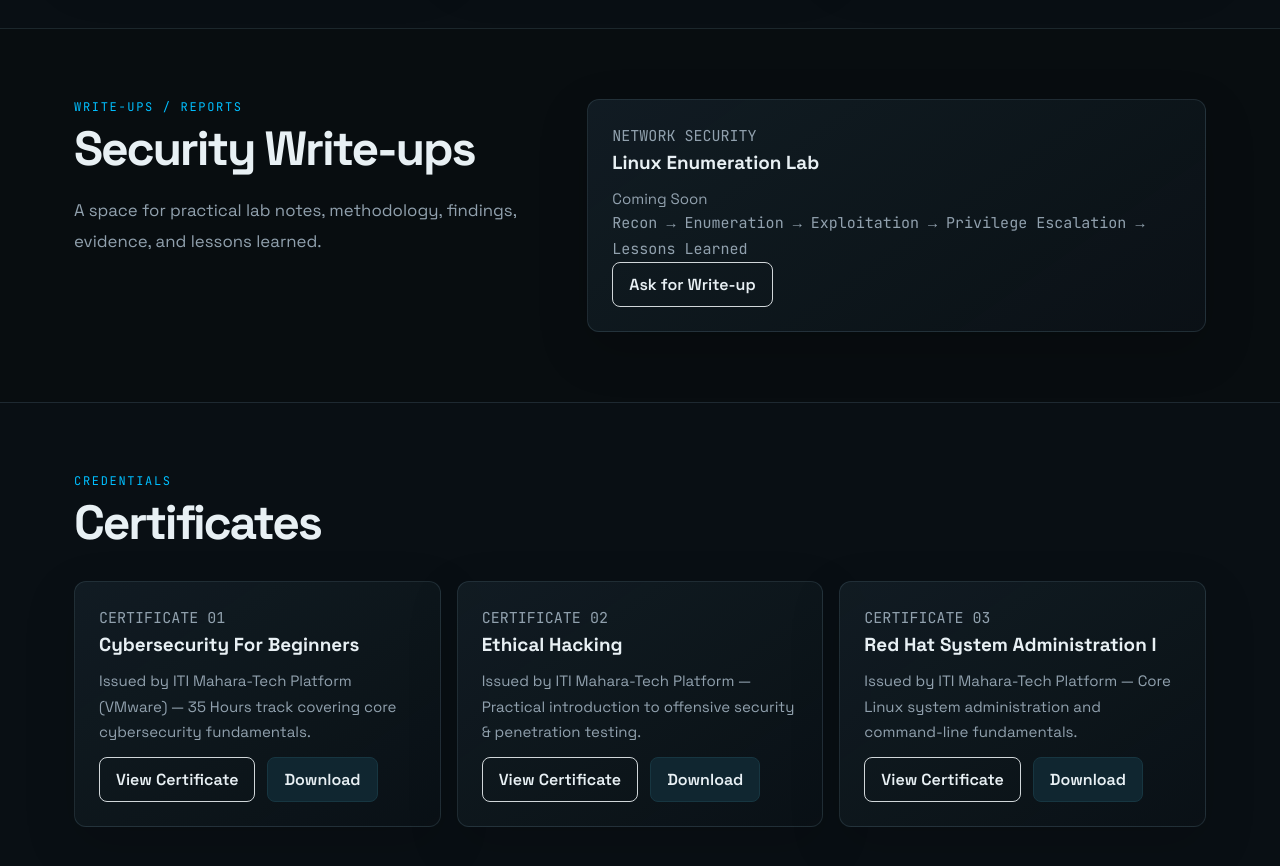
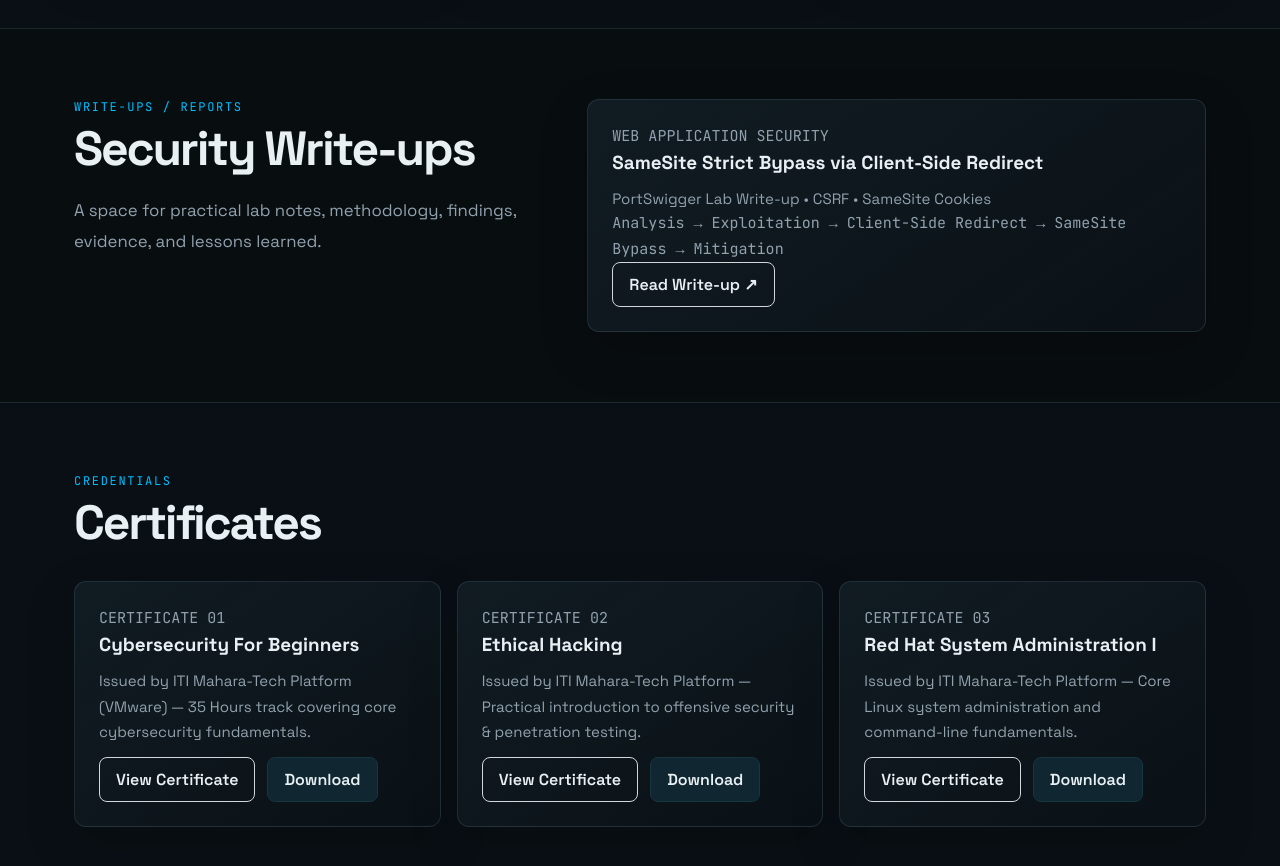
Before and after one commit to mohamed-hussain-pentester/Mohamed-Hussain-Portfolio, a plain HTML site: page index.html in a window 1280 px wide. Shown: the part 4660-5526 px from the top of the page. Drawn offline with Linux system fonts and the light colour scheme.

Commit message:
Add my 1st writeup on linkeding <3

```diff
--- a/index.html
+++ b/index.html
@@ -114,11 +114,9 @@
             <div class="reveal">
               <p class="eyebrow">Junior Offensive Security Portfolio</p>
               <h1 aria-label="Mohamed Hussain">
-                <span id="hero-name-text" aria-hidden="true">Mohamed Hussain</span><span
-                  class="hero-name-cursor"
-                  aria-hidden="true"
-                  >_</span
-                >
+                <span id="hero-name-text" aria-hidden="true"
+                  >Mohamed Hussain</span
+                ><span class="hero-name-cursor" aria-hidden="true">_</span>
               </h1>
               <p class="hero-title">Penetration Tester</p>
               <p class="hero-specialty">
@@ -621,16 +619,27 @@
             </div>
 
             <article class="panel card reveal">
-              <p class="mono cyan">NETWORK SECURITY</p>
-              <h3>Linux Enumeration Lab</h3>
-              <p class="tagline">Coming Soon</p>
+              <p class="mono cyan">WEB APPLICATION SECURITY</p>
+
+              <h3>SameSite Strict Bypass via Client-Side Redirect</h3>
+
+              <p class="tagline">
+                PortSwigger Lab Write-up • CSRF • SameSite Cookies
+              </p>
+
               <p class="mono path">
-                Recon → Enumeration → Exploitation → Privilege Escalation →
-                Lessons Learned
+                Analysis → Exploitation → Client-Side Redirect → SameSite Bypass
+                → Mitigation
               </p>
-              <a class="btn btn-outline" href="contact.html"
-                >Ask for Write-up</a
+
+              <a
+                class="btn btn-outline"
+                href="https://lnkd.in/p/dqt-EHCA"
+                target="_blank"
+                rel="noopener noreferrer"
               >
+                Read Write-up ↗
+              </a>
             </article>
           </div>
         </section>
```
